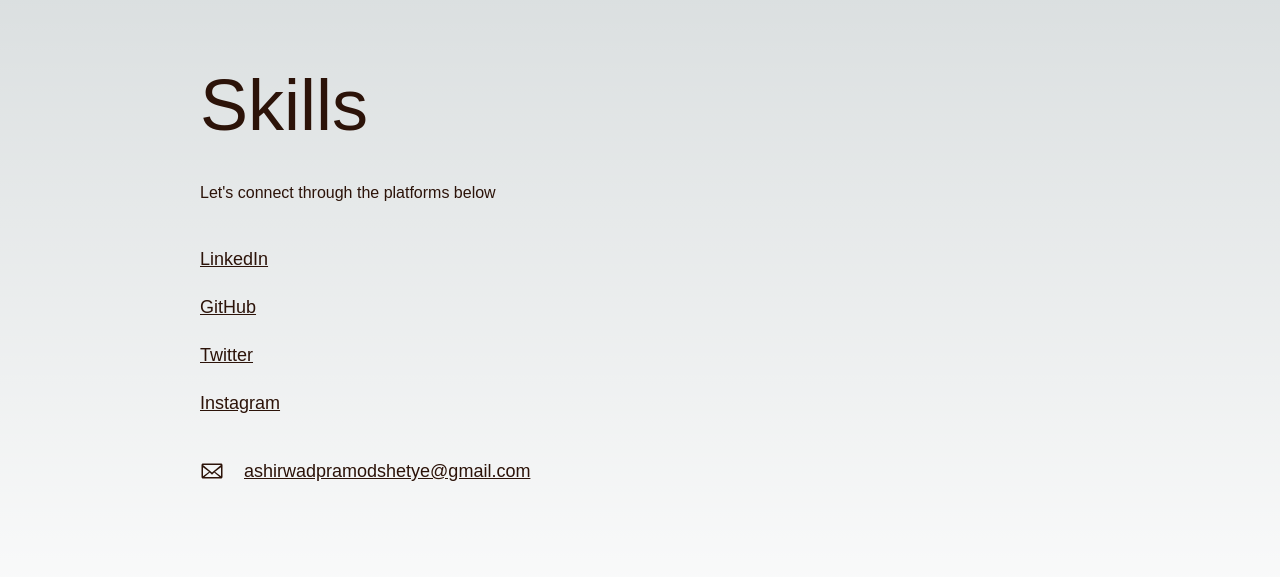
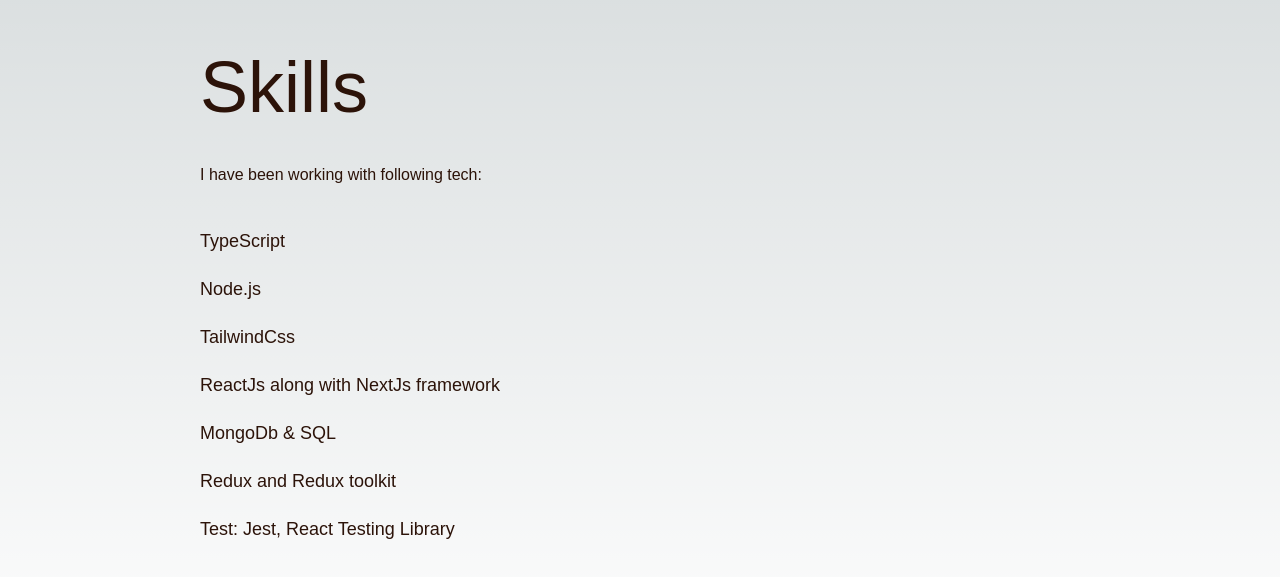
Before and after one commit to Ashirwad-Shetye/portfolio, a Next.js app: page /skill in a window 1280 px wide. Shown: the part 103-680 px from the top of the page. Built offline with nearby package versions, Linux system fonts and the light colour scheme.

Commit message:
skills added

```diff
--- a/pages/skill.tsx
+++ b/pages/skill.tsx
@@ -67,90 +67,24 @@
               initial="hidden"
               className="mb-10 font-raleway text-darkcoffee"
             >
-              Let&apos;s connect through the platforms below
+              I have been working with following tech:
             </motion.p>
             <div className="flex">
-              <ul className="space-y-5 text-lg font-raleway text-darkcoffee">
-                <motion.li
-                  variants={text}
-                  animate={control}
-                  initial="hidden"
-                  className="hover:scale-110 duration-200 underline hover:line-through"
-                >
-                  <a
-                    href="https://www.linkedin.com/in/ashirwadshetye/"
-                    target="_blank"
-                    rel="noopener, noreferrer"
-                  >
-                    LinkedIn
-                  </a>
-                </motion.li>
-                <motion.li
-                  variants={text}
-                  animate={control}
-                  initial="hidden"
-                  className="hover:scale-110 duration-200 underline hover:line-through"
-                >
-                  <a
-                    href="https://github.com/Ashirwad-Shetye"
-                    target="_blank"
-                    rel="noopener, noreferrer"
-                  >
-                    GitHub
-                  </a>
-                </motion.li>
-                <motion.li
-                  variants={text}
-                  animate={control}
-                  initial="hidden"
-                  className="hover:scale-110 duration-200 underline hover:line-through"
-                >
-                  <a
-                    href="https://twitter.com/Ashirwad98"
-                    target="_blank"
-                    rel="noopener, noreferrer"
-                  >
-                    Twitter
-                  </a>
-                </motion.li>
-                <motion.li
-                  variants={text}
-                  animate={control}
-                  initial="hidden"
-                  className="hover:scale-110 duration-200 underline hover:line-through"
-                >
-                  <a
-                    href="https://www.instagram.com/ashirwadshetye/"
-                    target="_blank"
-                    rel="noopener, noreferrer"
-                  >
-                    Instagram
-                  </a>
-                </motion.li>
-              </ul>
+              <motion.ul
+                variants={text}
+                animate={control}
+                initial="hidden"
+                className="space-y-5 text-lg font-raleway text-darkcoffee"
+              >
+                <li>TypeScript</li>
+                <li>Node.js</li>
+                <li>TailwindCss</li>
+                <li>ReactJs along with NextJs framework</li>
+                <li>MongoDb & SQL</li>
+                <li>Redux and Redux toolkit</li>
+                <li>Test: Jest, React Testing Library</li>
+              </motion.ul>
             </div>
-          </motion.div>
-          <motion.div
-            variants={text}
-            animate={control}
-            initial="hidden"
-            className="my-10 text-lg font-raleway text-darkcoffee"
-          >
-            <h1 className="hover:scale-105 duration-200 ">
-              <a
-                href="mailto:ashirwadpramodshetye@gmail.com"
-                className="flex space-x-5 items-center"
-                target="_blank"
-                rel="noopener, noreferrer"
-              >
-                <h1 className="text-2xl">
-                  <GoMail />
-                </h1>
-                <h1 className=" underline hover:line-through">
-                  ashirwadpramodshetye@gmail.com
-                </h1>
-              </a>
-            </h1>
           </motion.div>
         </section>
       </div>
```
